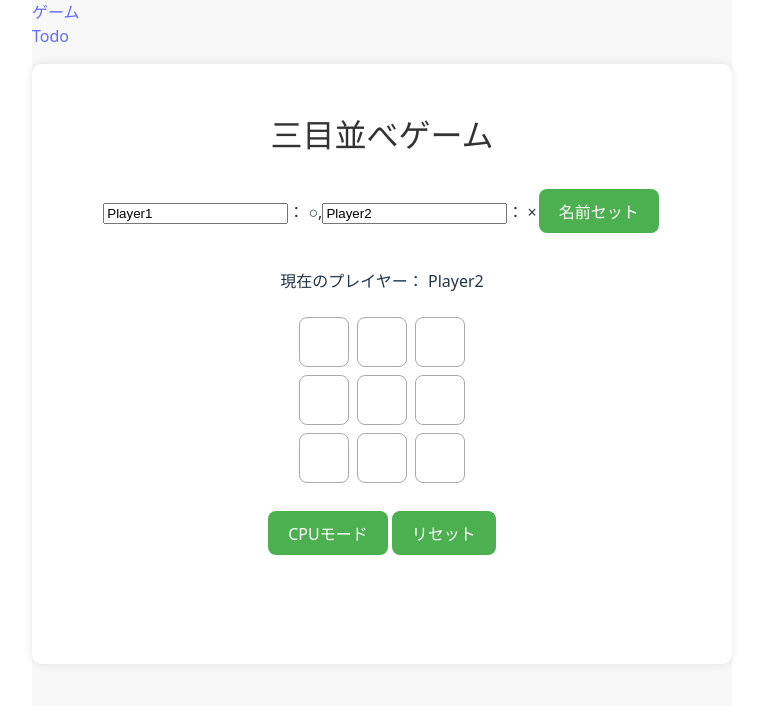
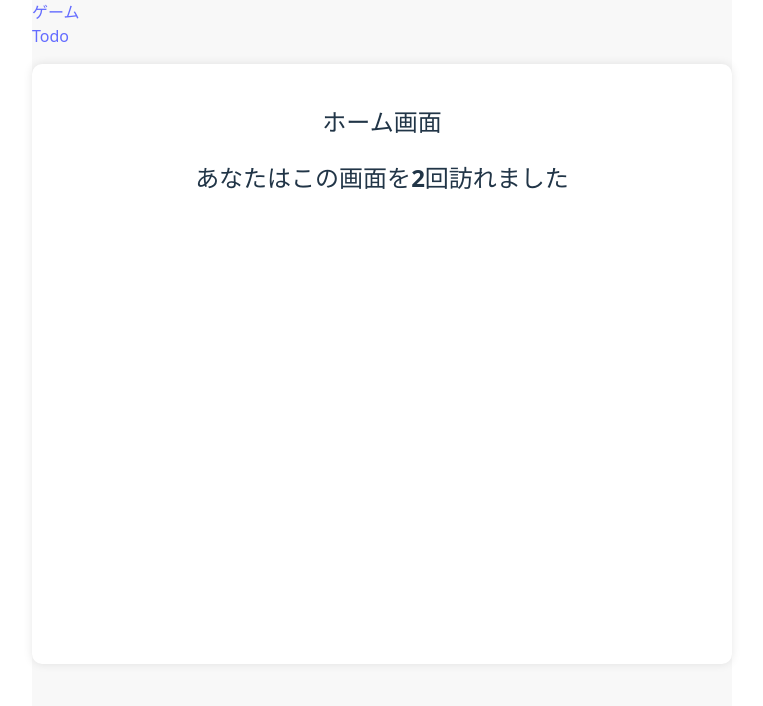
Before and after one commit to Usami3141/studyApp, a React (Vite) app: page / in a window 1280 px wide. Shown: the top 706 px of the page, without its empty margins (258-1021 px from the left). Built offline with nearby package versions, Linux system fonts and the light colour scheme.

Commit message:
0711最終更新

```diff
--- a/src/App.tsx
+++ b/src/App.tsx
@@ -1,21 +1,48 @@
-import { Routes, Route, Link } from "react-router-dom";
+import { useState, useEffect } from "react";
+import { Routes, Route, Link, useLocation } from "react-router-dom";
 import style from "./App.module.css";
 import Game from "./Game";
 import Todo from "./todo";
 import NoMatch from "./NoMatch";
 
 function App() {
+
+  const visitedCount = () => {
+    const visitedcount = Number(localStorage.getItem("count"));
+    if (!isNaN(visitedcount) && visitedcount > 0) {
+      return visitedcount;
+    }
+    return 0;
+  }
+
+  // 初期状態の設定
+  const [count, setCount] = useState<number>(visitedCount());
+  const location = useLocation();
+
+  // useEffectを使ってコンポーネントがマウントされたときにカウントを増やす
+  useEffect(() => setCount(prevCount => prevCount! + 1), []);
+
+  useEffect(() => {
+    localStorage.setItem("count", JSON.stringify(count));
+  }, [count]);
+
   return (
     <div className={style.wrapper}>
       {/* 共通レイアウト */}
       <nav style={{ marginBottom: "1rem" }}>
-        <Link to="/">ゲーム</Link>
+        { location.pathname !== "/game" && <Link to="/game">ゲーム</Link>}
         <br />
-        <Link to="/todo">Todo</Link>
+        { location.pathname !== "/todo" && <Link to="/todo">Todo</Link>}
       </nav>
       {/* ルーティング設定 */}
       <Routes>
-        <Route path="/" element={<Game />} />
+        <Route path="/" element={
+          <div className={style.body}>
+            <h2>ホーム画面</h2>
+            <h2>あなたはこの画面を{count}回訪れました</h2>
+          </div>
+      } />
+        <Route path="/game" element={<Game />} />
         <Route path="/todo" element={<Todo />} />
         <Route path="*" element={<NoMatch />} />
       </Routes>
--- a/src/Game.tsx
+++ b/src/Game.tsx
@@ -1,4 +1,5 @@
 import { useState, useEffect, useCallback } from "react";
+import { Link } from "react-router-dom";
 import style from "./App.module.css";
 
 //勝ちパターンの洗い出し
@@ -173,10 +174,12 @@ const Game = () => {
   };
 
   return (
+    <div className={style.wrapper}>
       <div className={style.body}>
         <h2 className={style.h2}>三目並べゲーム</h2>
         <p>
-        <input value={name1} onChange={(e) => setName1(e.target.value)} />： ○,
+          <input value={name1} onChange={(e) => setName1(e.target.value)} />：
+          ○,
           {vsCPU ? (
             "CPU"
           ) : (
@@ -229,6 +232,9 @@ const Game = () => {
         </button>
         {/* リセットボタンを押してから、対局が始まるまで表示される */}
         {reset && <p>リセットされました！</p>}
+        <br />
+        <Link to="/">ホームに戻る</Link>
+      </div>
     </div>
   );
 };
--- a/src/NoMatch.tsx
+++ b/src/NoMatch.tsx
@@ -1,5 +1,13 @@
+import {Link} from 'react-router-dom';
+
 const NoMatch = () => {
-  return (<h2>このページは存在しません。</h2>);
+  return (
+    <>
+      <h2>このページは存在しません。</h2>
+      <p>URLを確認するか、ホームに戻ってください。</p>
+      <Link to="/">ホームに戻る</Link>
+    </>
+  );
 }
 
 export default NoMatch;
--- a/src/todo.tsx
+++ b/src/todo.tsx
@@ -2,7 +2,6 @@ import { useState } from "react";
 import { useEffect } from "react";
 import style from "./App.module.css";
 import { Routes, Route, Link } from "react-router-dom";
-import App from "./App";
 
 const Todo = () => {
   //Todoアイテムの型定義
@@ -186,6 +185,8 @@ const Todo = () => {
             }
           </ul>
         </div>
+        <br />
+        <Link to="/">ホームに戻る</Link>
       </div>
     </div>
   );
```
Lines whose indentation alone changed are shown as unchanged.
